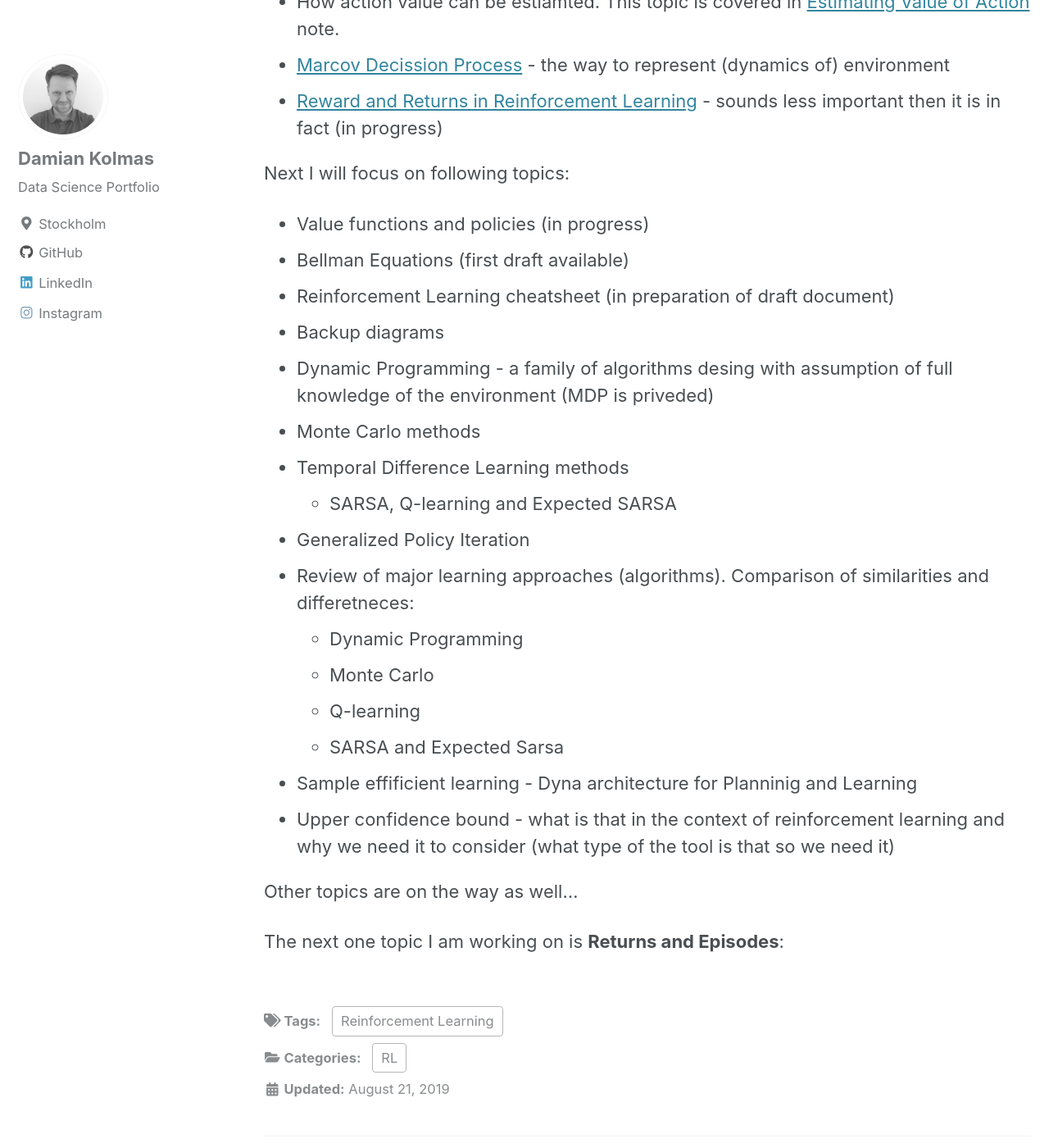
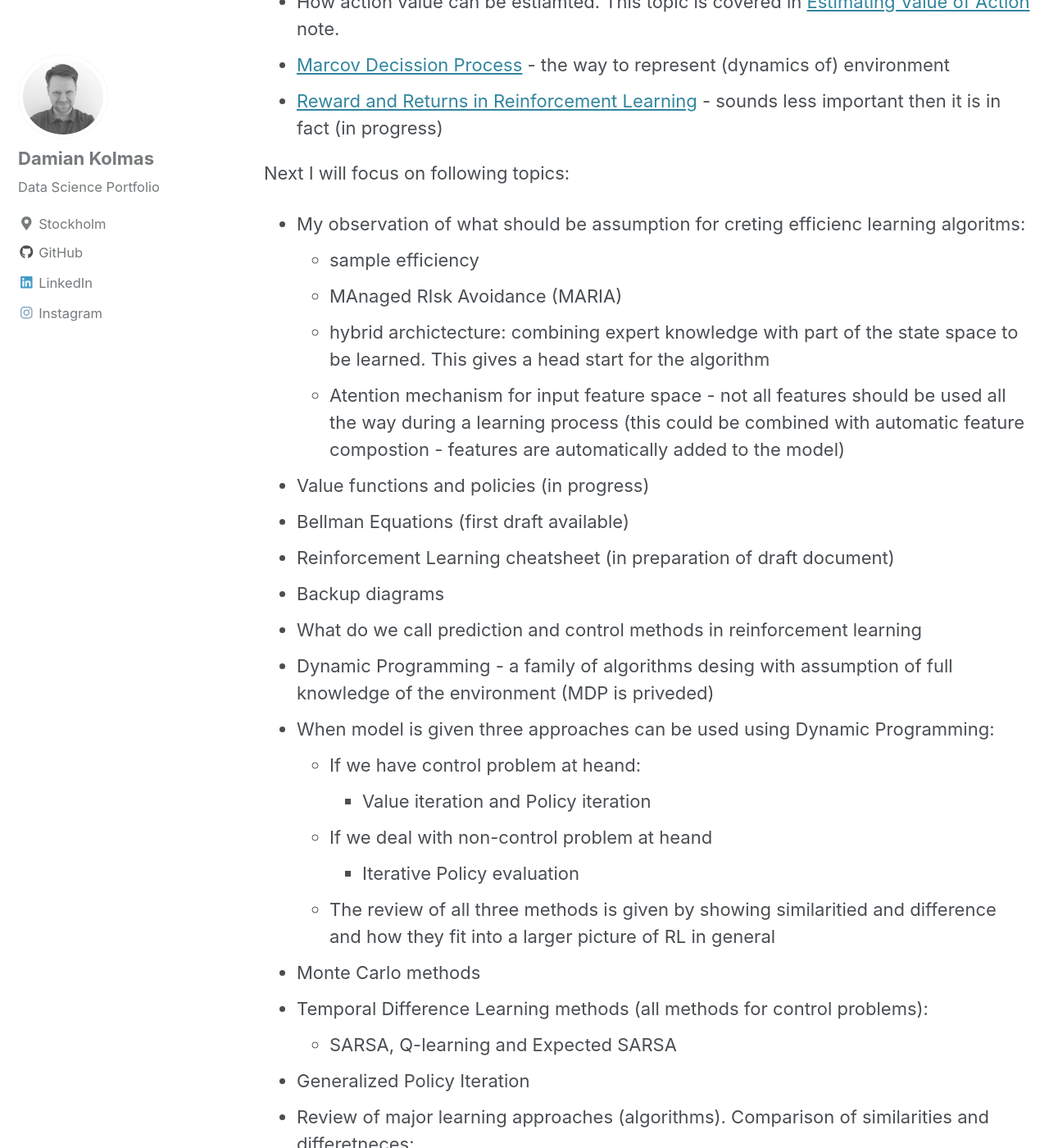
Before and after one commit to DKolmas/DKolmas.github.io, a Jekyll site: the page built from _posts/2019-08-21-Road-Map-Of-Learning.md, in a window 1280 px wide and 1400 px high, scrolled down 430 px. Shown: the whole window at 82% size. Built offline with Jekyll 4.4.1, drawn with Linux system fonts in a browser that asks for light colours; cached includes are drawn as plain includes; some of the changed text lies outside the part shown.

Commit message:
trying new way of content creation - out of tablet to picture and further directly to the blog as visual content

```diff
--- a/_posts/2019-08-21-Road-Map-Of-Learning.md
+++ b/_posts/2019-08-21-Road-Map-Of-Learning.md
@@ -17,13 +17,25 @@ So far I have covered following topics:
  * [Reward and Returns in Reinforcement Learning](http://www.damiankolmas.com/rl/Rewards/#) - sounds less important then it is in fact (in progress)
 
 Next I will focus on following topics:
+ * My observation of what should be assumption for creting efficienc learning algoritms:
+   * sample efficiency
+   * MAnaged RIsk Avoidance (MARIA)
+   * hybrid archictecture: combining expert knowledge with part of the state space to be learned. This gives a head start for the algorithm
+   * Atention mechanism for input feature space - not all features should be used all the way during a learning process (this could be combined with automatic feature compostion - features are automatically added to the model)
  * Value functions and policies (in progress)
  * Bellman Equations (first draft available)
  * Reinforcement Learning cheatsheet (in preparation of draft document)
  * Backup diagrams
+ * What do we call prediction and control methods in reinforcement learning
  * Dynamic Programming - a family of algorithms desing with assumption of full knowledge of the environment (MDP is priveded)
+ * When model is given three approaches can be used using Dynamic Programming:
+   * If we have control problem at heand:
+     * Value iteration and Policy iteration
+   * If we deal with non-control problem at heand
+     * Iterative Policy evaluation
+    * The review of all three methods is given by showing similaritied and difference and how they fit into a larger picture of RL in general
  * Monte Carlo methods
- * Temporal Difference Learning methods
+ * Temporal Difference Learning methods (all methods for control problems):
    * SARSA, Q-learning and Expected SARSA
  * Generalized Policy Iteration
  * Review of major learning approaches (algorithms). Comparison of similarities and differetneces:
@@ -36,4 +48,7 @@ Next I will focus on following topics:
 
 Other topics are on the way as well...
 
+And here is new way of creating in a fast way content for my blog. I use for it Tablet and produce picture ouf of my notes. The picture below is the outcome.
+![image](/images/VisualContent_test_01.jpg)
+
 The next one topic I am working on is **Returns and Episodes**:
```
Also changed, not shown: images/VisualContent_test_01.jpg (added).
